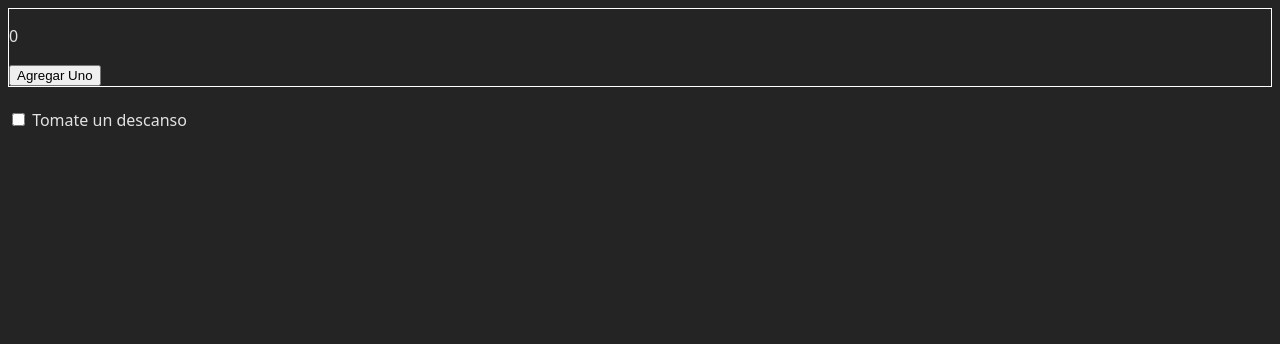
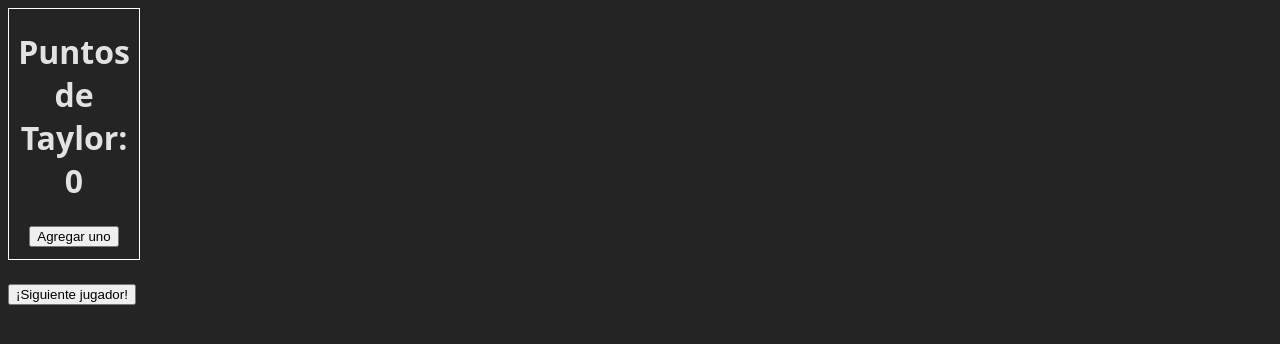
Before and after one commit to bryan-ignacio/react_v19.1, a React (Vite) app in the folder 03-gestion-estado/: page / in a window 1280 px wide. Shown: the top 344 px of the page. Built offline with nearby package versions, Linux system fonts and the light colour scheme.

Commit message:
preservar y reiniciar el estado: definiones terminadas.

```diff
--- a/03-gestion-estado/src/components/04-preservar-reiniciar-estado/05-diferentes-componentes-misma-posicion.jsx
+++ b/03-gestion-estado/src/components/04-preservar-reiniciar-estado/05-diferentes-componentes-misma-posicion.jsx
@@ -18,8 +18,8 @@ export default function App() {
         <p>Nos Vemos luego!</p>
         <br />
         <label>
-          <input type="checkbox" onChange={handleChageCheck} /> Tomate un
-          descanso
+          <input type="checkbox" onChange={handleChageCheck} checked={check} />{" "}
+          Tomate un descanso
         </label>
       </>
     );
@@ -30,13 +30,16 @@ export default function App() {
           <Counter />
           <br />
           <label>
-            <input type="checkbox" onChange={handleChageCheck} /> Tomate un
-            descanso
+            <input
+              type="checkbox"
+              onChange={handleChageCheck}
+              checked={check}
+            />{" "}
+            Tomate un descanso
           </label>
         </div>
       </>
     );
-  }
   }
 
   function Counter() {
@@ -54,3 +57,13 @@ function Counter() {
       </>
     );
   }
+}
+
+/*
+Aqui se cambia entre diferentes tipos de Componentes en la misma posicion.
+Inicialmente, el primer hijo del div contenia un Counter.
+Pero cuando lo cambiaste por un p, React elimino el Counter del arbol de la UI y destruyo su estado.\
+
+Al volver a cambiar se borra el <p></p> y se agrega el componente Counter.
+
+*/
--- /dev/null
+++ b/03-gestion-estado/src/components/04-preservar-reiniciar-estado/07-reiniciar-estado-misma-posicion.jsx
@@ -0,0 +1,41 @@
+import { useState } from "react";
+
+export default function Scoreboard() {
+  const [isPlayerA, setIsPlayerA] = useState(true);
+  return (
+    <div>
+      {isPlayerA ? <Counter person="Taylor" /> : <Counter person="Sarah" />}
+      <br />
+      <button
+        onClick={() => {
+          setIsPlayerA(!isPlayerA);
+        }}
+      >
+        ¡Siguiente jugador!
+      </button>
+    </div>
+  );
+}
+
+function Counter({ person }) {
+  const [score, setScore] = useState(0);
+  const [hover, setHover] = useState(false);
+
+  let className = "counter";
+  if (hover) {
+    className += "hover";
+  }
+
+  return (
+    <div
+      className={className}
+      onPointerEnter={() => setHover(true)}
+      onPointerLeave={() => setHover(false)}
+    >
+      <h1>
+        Puntos de {person}: {score}
+      </h1>
+      <button onClick={() => setScore(score + 1)}>Agregar uno</button>
+    </div>
+  );
+}
--- a/03-gestion-estado/src/index.css
+++ b/03-gestion-estado/src/index.css
@@ -30,3 +30,10 @@
   height: 120px;
   text-align: center;
 }
+
+.counter {
+  width: 130px;
+  height: 250px;
+  border: 1px solid white;
+  text-align: center;
+}
--- a/03-gestion-estado/src/main.jsx
+++ b/03-gestion-estado/src/main.jsx
@@ -1,11 +1,10 @@
 import { StrictMode } from "react";
 import { createRoot } from "react-dom/client";
 import "./index.css";
-
-import App from "./components/04-preservar-reiniciar-estado/05-diferentes-componentes-misma-posicion";
+import Scoreboard from "./components/04-preservar-reiniciar-estado/07-reiniciar-estado-misma-posicion";
 
 createRoot(document.getElementById("root")).render(
   <StrictMode>
-    <App />
+    <Scoreboard />
   </StrictMode>,
 );
```
Also changed, not shown: 03-gestion-estado/src/components/04-preservar-reiniciar-estado/06-renderizacion-componente-diferente.jsx (added, +68 -0 lines). Lines whose indentation alone changed are shown as unchanged.
